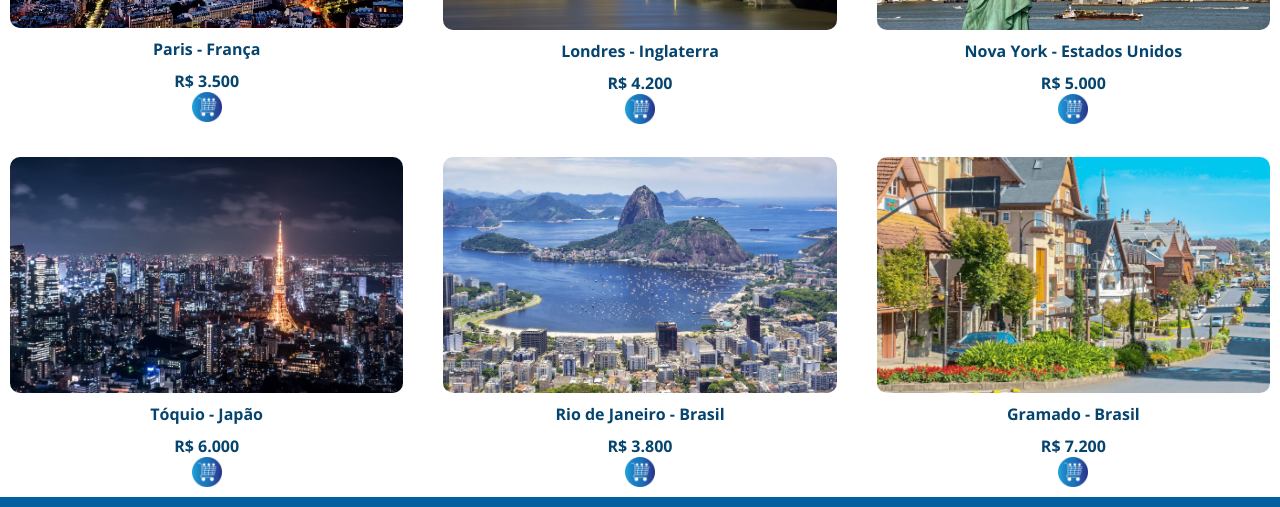
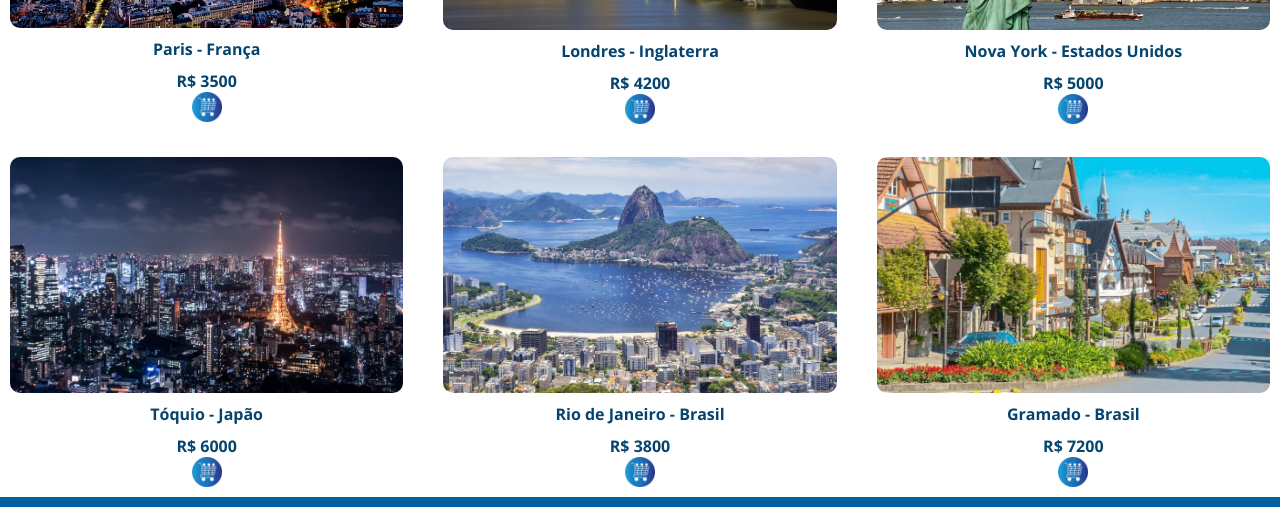
Before and after one commit to HeytorPC/TrabalhoReact, a React (Vite) app in the folder meu-projeto-react/: page / in a window 1280 px wide. Shown: the part 764-1271 px from the top of the page. Built offline with nearby package versions, Linux system fonts and the light colour scheme; a web font is replaced by a local one.

Commit message:
"numero"

```diff
--- a/meu-projeto-react/src/components/DestinosEmDestaque/DestinosEmDestaque.jsx
+++ b/meu-projeto-react/src/components/DestinosEmDestaque/DestinosEmDestaque.jsx
@@ -10,12 +10,12 @@ import carrinhoImg from '../../assets/carrinho.png';
 
 
 const destinos = [
-    { id: 1, nome: "Paris - França", imagem: parisImg, preco: "R$ 3.500" },
-    { id: 2, nome: "Londres - Inglaterra", imagem: londresImg, preco: "R$ 4.200" },
-    { id: 3, nome: "Nova York - Estados Unidos", imagem: novayorkImg, preco: "R$ 5.000" },
-    { id: 4, nome: "Tóquio - Japão", imagem: tokioImg, preco: "R$ 6.000" },
-    { id: 5, nome: "Rio de Janeiro - Brasil", imagem: rioImg, preco: "R$ 3.800" },
-    { id: 6, nome: "Gramado - Brasil", imagem: gramadoImg, preco: "R$ 7.200" }
+    { id: 1, nome: "Paris - França", imagem: parisImg, preco: 3500 },
+    { id: 2, nome: "Londres - Inglaterra", imagem: londresImg, preco: 4200 },
+    { id: 3, nome: "Nova York - Estados Unidos", imagem: novayorkImg, preco: 5000 },
+    { id: 4, nome: "Tóquio - Japão", imagem: tokioImg, preco: 6000 },
+    { id: 5, nome: "Rio de Janeiro - Brasil", imagem: rioImg, preco: 3800},
+    { id: 6, nome: "Gramado - Brasil", imagem: gramadoImg, preco: 7200 }
 ];
 
 function DestinosEmDestaque() {
@@ -25,7 +25,7 @@ function DestinosEmDestaque() {
                 <div key={destino.id} className={styles.destinationCard}>
                     <img src={destino.imagem} alt={destino.nome} className={styles.image} />
                     <p>{destino.nome}</p>
-                    <p className={styles.preco}>{destino.preco}</p>
+                    <p className={styles.preco}>R$ {destino.preco}</p>
                     <img src={carrinhoImg} alt="Carrinho" className={styles.carrinhoImg} />
                 </div>
             ))}
```
